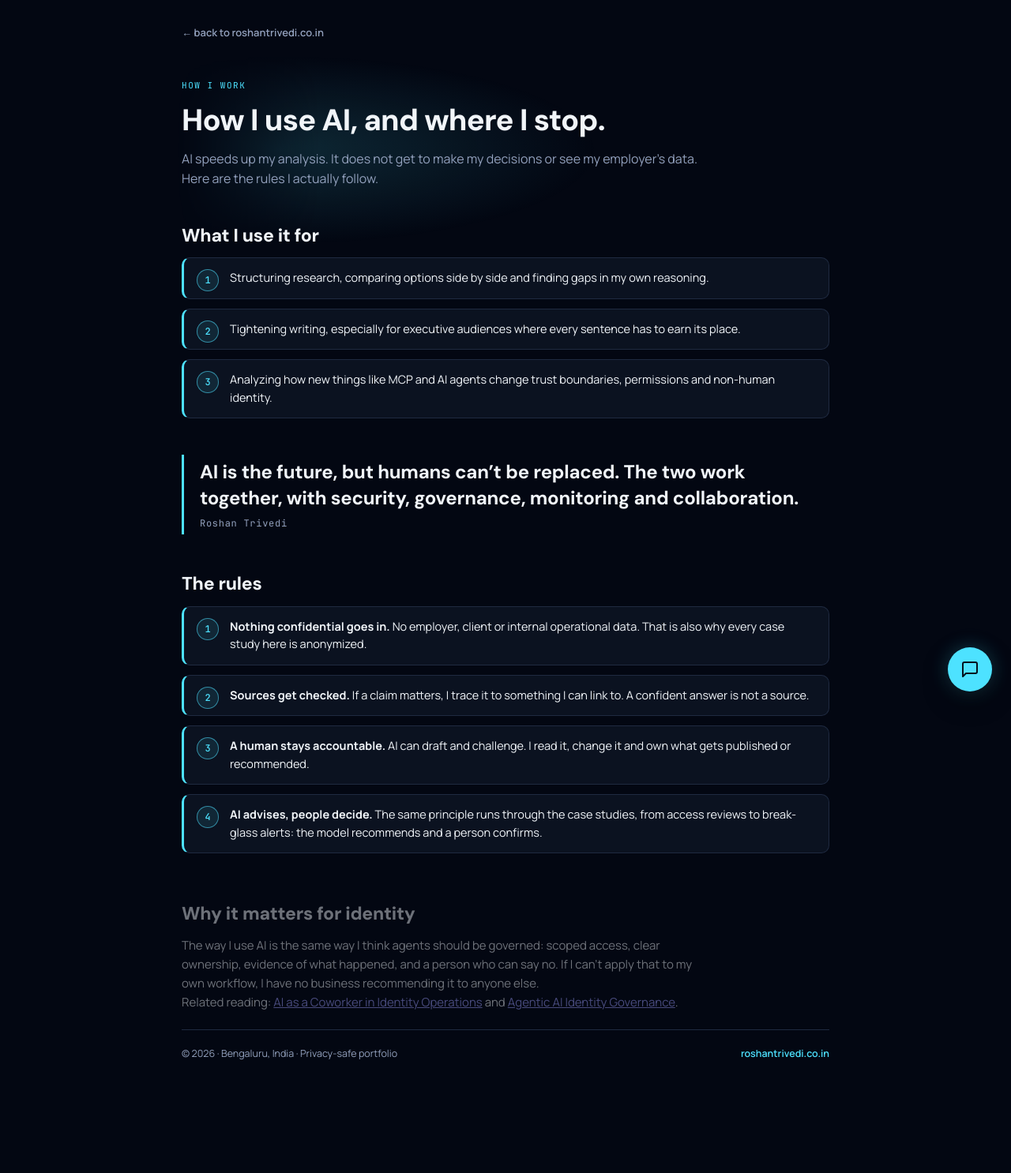
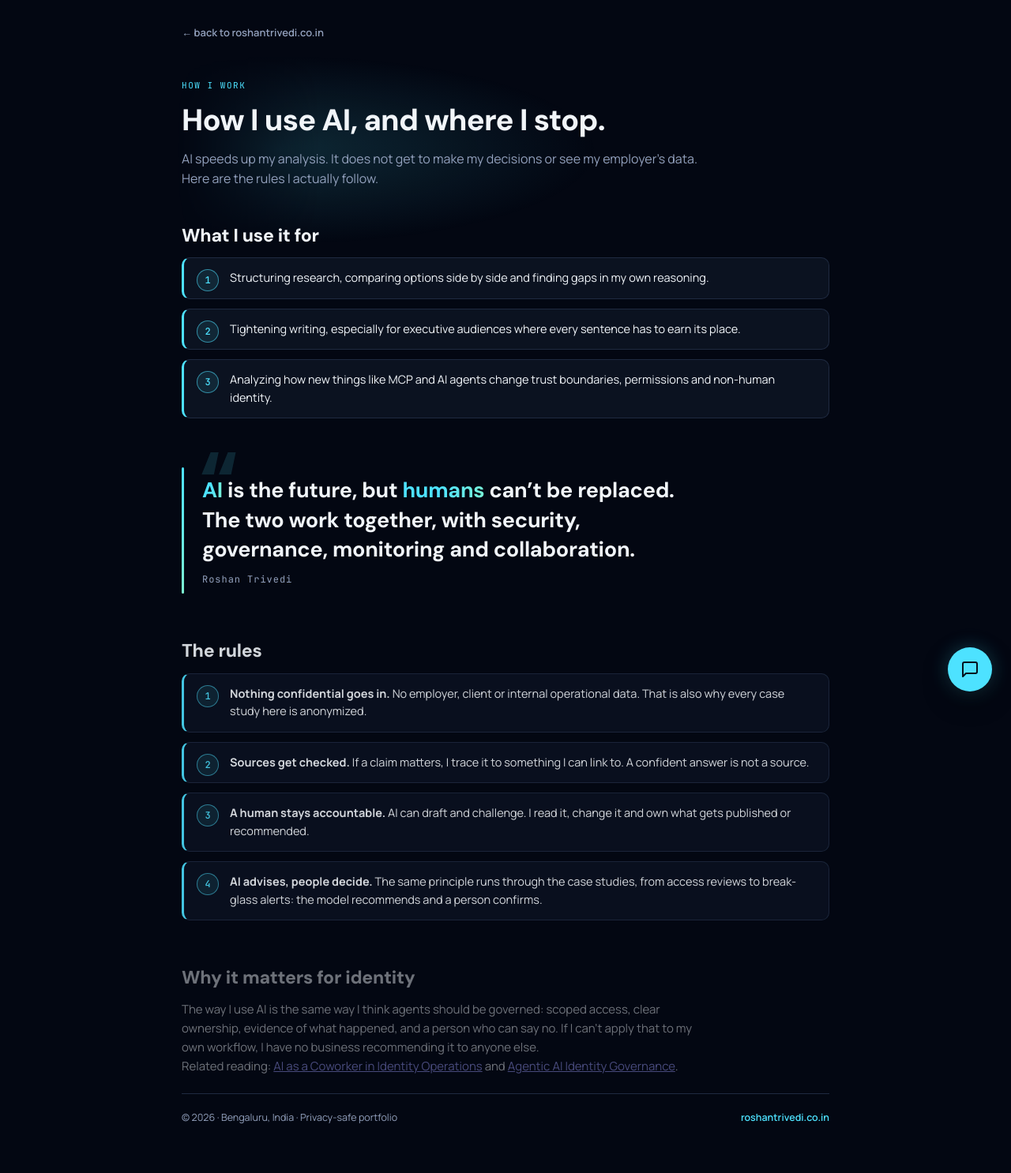
Before and after one commit to trivediroshan1-ui/trivediroshan1-ui.github.io, a Jekyll site: the page ai/index.html, which Jekyll copies as it is, in a window 1280 px wide. Shown: the whole page at 79% size. Built offline with Jekyll 4.4.1, drawn with Linux system fonts in a browser that asks for light colours; before the commit the page ends 1405 px from its top, so only the background shows below that.

Commit message:
Animate the pull quote: scroll-in words, drawing bar, shimmering highlights

```diff
--- a/about/index.html
+++ b/about/index.html
@@ -45,8 +45,6 @@
 }
     </script>
     <style>
-      .pull{margin:6px 0 4px;padding:6px 0 6px 20px;border-left:3px solid var(--accent);font-family:var(--display);font-size:clamp(19px,3.4vw,24px);font-weight:700;line-height:1.35;letter-spacing:-.01em;text-wrap:balance}
-      .pull cite{display:block;margin-top:8px;font:12px var(--mono);letter-spacing:.06em;color:var(--muted);font-style:normal}
       .body-text+.body-text{margin-top:14px}
       .era{display:grid;gap:4px 22px;grid-template-columns:110px 1fr;padding:14px 0;border-top:1px solid var(--border)}
       .era:first-of-type{border-top:0}
@@ -82,7 +80,7 @@
         <p class="body-text">Most of my thinking lately goes into a simple question: what happens to identity when the &ldquo;user&rdquo; is a service account, a pipeline or an AI agent? That is where this site&rsquo;s research and writing come from.</p>
       </section>
 
-      <blockquote class="pull">AI is the future, but humans can&rsquo;t be replaced. The two work together, with security, governance, monitoring and collaboration.<cite>Roshan Trivedi</cite></blockquote>
+      <blockquote class="pull" aria-label="AI is the future, but humans can’t be replaced. The two work together, with security, governance, monitoring and collaboration."><p aria-hidden="true"><span class="hl" style="--i:0">AI</span> <span style="--i:1">is</span> <span style="--i:2">the</span> <span style="--i:3">future,</span> <span style="--i:4">but</span> <span class="hl" style="--i:5">humans</span> <span style="--i:6">can&rsquo;t</span> <span style="--i:7">be</span> <span style="--i:8">replaced.</span> <span style="--i:9">The</span> <span style="--i:10">two</span> <span style="--i:11">work</span> <span style="--i:12">together,</span> <span style="--i:13">with</span> <span style="--i:14">security,</span> <span style="--i:15">governance,</span> <span style="--i:16">monitoring</span> <span style="--i:17">and</span> <span style="--i:18">collaboration.</span></p><cite>Roshan Trivedi</cite></blockquote>
 
       <section id="path">
         <h2>How I got here</h2>
--- a/ai/index.html
+++ b/ai/index.html
@@ -24,8 +24,6 @@
     <link rel="apple-touch-icon" href="/apple-touch-icon.png">
     <link rel="manifest" href="/site.webmanifest">
     <style>
-      .pull{margin:6px 0 4px;padding:6px 0 6px 20px;border-left:3px solid var(--accent);font-family:var(--display);font-size:clamp(19px,3.4vw,24px);font-weight:700;line-height:1.35;letter-spacing:-.01em;text-wrap:balance}
-      .pull cite{display:block;margin-top:8px;font:12px var(--mono);letter-spacing:.06em;color:var(--muted);font-style:normal}
     </style>
     <link rel="stylesheet" href="/assets/polish.css">
   </head>
@@ -44,7 +42,7 @@
           <li>Tightening writing, especially for executive audiences where every sentence has to earn its place.</li>
           <li>Analyzing how new things like MCP and AI agents change trust boundaries, permissions and non-human identity.</li>
         </ul></section>
-      <blockquote class="pull">AI is the future, but humans can&rsquo;t be replaced. The two work together, with security, governance, monitoring and collaboration.<cite>Roshan Trivedi</cite></blockquote>
+      <blockquote class="pull" aria-label="AI is the future, but humans can’t be replaced. The two work together, with security, governance, monitoring and collaboration."><p aria-hidden="true"><span class="hl" style="--i:0">AI</span> <span style="--i:1">is</span> <span style="--i:2">the</span> <span style="--i:3">future,</span> <span style="--i:4">but</span> <span class="hl" style="--i:5">humans</span> <span style="--i:6">can&rsquo;t</span> <span style="--i:7">be</span> <span style="--i:8">replaced.</span> <span style="--i:9">The</span> <span style="--i:10">two</span> <span style="--i:11">work</span> <span style="--i:12">together,</span> <span style="--i:13">with</span> <span style="--i:14">security,</span> <span style="--i:15">governance,</span> <span style="--i:16">monitoring</span> <span style="--i:17">and</span> <span style="--i:18">collaboration.</span></p><cite>Roshan Trivedi</cite></blockquote>
 
       <section><h2>The rules</h2>
         <ul class="approach-list">
--- a/assets/polish.css
+++ b/assets/polish.css
@@ -48,3 +48,26 @@
 .skip { position: absolute; left: 12px; top: -60px; z-index: 200; background: #4de2ff; color: #03121a; font-weight: 700; padding: 10px 16px; border-radius: 10px; text-decoration: none; }
 .skip:focus { top: 12px; }
 @media print { .skip, .filters, .filter-count { display: none !important; } }
+
+/* Animated pull quote */
+.pull { position: relative; margin: 22px 0 10px; padding: 10px 0 10px 26px; font-family: var(--display, "DM Sans", system-ui, sans-serif); font-size: clamp(20px, 3.6vw, 27px); font-weight: 700; line-height: 1.38; letter-spacing: -.01em; }
+.pull p { margin: 0; text-wrap: balance; }
+.pull::before { content: ""; position: absolute; left: 0; top: 0; bottom: 0; width: 3px; border-radius: 2px; background: linear-gradient(180deg, #4de2ff, #7df2d0); transform-origin: top; }
+.pull::after { content: "\201C"; position: absolute; left: 22px; top: -34px; font-size: 110px; line-height: 1; color: #4de2ff; opacity: .14; pointer-events: none; }
+.pull span { display: inline-block; }
+.pull .hl { background: linear-gradient(100deg, #4de2ff 20%, #7df2d0 45%, #c4b5fd 60%, #4de2ff 85%); background-size: 250% 100%; -webkit-background-clip: text; background-clip: text; color: transparent; animation: pull-shimmer 7s linear infinite; }
+.pull cite { display: block; margin-top: 12px; font: 12px var(--mono, monospace); letter-spacing: .08em; color: var(--muted, #93a1bd); font-style: normal; }
+@keyframes pull-shimmer { to { background-position: -250% 0; } }
+@keyframes pull-word { from { opacity: 0; transform: translateY(14px); filter: blur(4px); } to { opacity: 1; transform: none; filter: none; } }
+@keyframes pull-bar { from { transform: scaleY(0); } to { transform: scaleY(1); } }
+@keyframes pull-fade { from { opacity: 0; } to { opacity: 1; } }
+@supports (animation-timeline: view()) {
+  .pull::before { animation: pull-bar linear both; animation-timeline: view(); animation-range: entry 5% entry 70%; }
+  .pull span { animation: pull-word linear both; animation-timeline: view(); animation-range: entry calc(6% + var(--i) * 2.2%) entry calc(34% + var(--i) * 2.2%); }
+  .pull cite { animation: pull-fade linear both; animation-timeline: view(); animation-range: entry 70% entry 100%; }
+}
+@media (prefers-reduced-motion: reduce) {
+  .pull::before, .pull span, .pull cite { animation: none !important; }
+  .pull .hl { animation: none !important; background-position: 0 0; }
+}
+@media print { .pull .hl { color: inherit; background: none; -webkit-background-clip: initial; } .pull::after { display: none; } }
```
